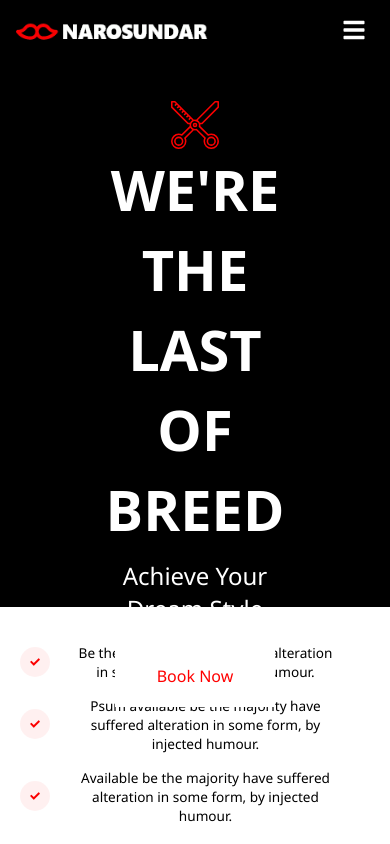
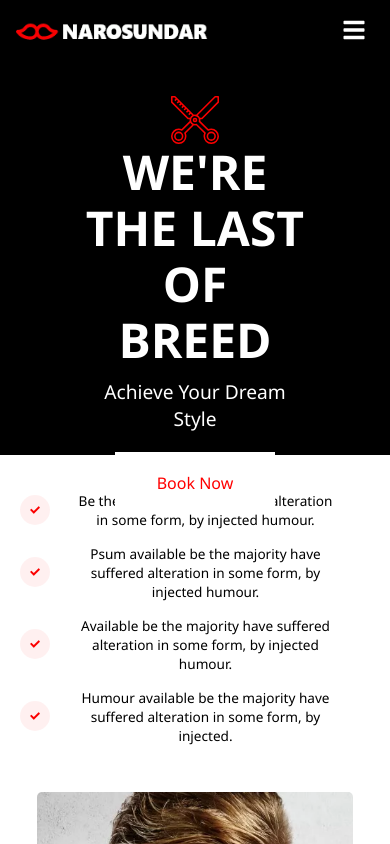
Before and after one commit to Whykay012/Barber-Project, a React (Vite) app: page / in a window 390 px wide. Shown: the top 844 px of the page. Built offline with nearby package versions, Linux system fonts and the light colour scheme; no server answers.

Commit message:
revert last update

```diff
--- a/src/pages/home/home.css
+++ b/src/pages/home/home.css
@@ -91,11 +91,11 @@
 
 @media screen and (max-width: 1260px) {
   .container h2 {
-    font-size: 3rem;
-    line-height: 3.5rem;
+    font-size: 3.7rem;
+    line-height: 4rem;
   }
   .container {
-    padding-bottom: 0rem;
+    margin-top: 1rem;
   }
 
   .home-header {
@@ -103,8 +103,7 @@
   }
 
   .heros-img {
-    height: 58vh;
-    width: 100%;
+    height: 80vh;
   }
   .heros-img img {
     height: 100%;
@@ -113,18 +112,13 @@
 }
 @media screen and (max-width: 960px) {
   .container h2 {
-    font-size: 2.5rem;
-    line-height: 3.3rem;
-  }
-  .container p {
-    font-size: 1rem;
+    font-size: 3rem;
+    line-height: 3.5rem;
   }
   .container {
     margin-top: 1rem;
-    padding: 3rem;
   }
   .container img {
-    margin-top: 0.3rem;
     width: 3rem;
   }
 
@@ -132,8 +126,8 @@
     height: fit-content;
   }
 
-  .heros-img {
-    height: 60vh;
+  .heros-img img {
+    width: 40rem;
   }
 }
 
@@ -142,7 +136,7 @@
     display: none;
   }
   .home-header {
-    height: 70vh;
+    height: 52vh;
     margin: 1rem;
   }
 }
@@ -156,16 +150,10 @@
   .container {
     max-width: 90%;
     align-items: center;
-    padding: 4rem 4rem 2rem;
   }
 
   .container h2 {
-    font-size: 3.5rem;
-    line-height: 5rem;
-  }
-
-  .container p {
-    font-size: 1.5rem;
+    font-size: 3rem;
   }
   .heros-img img {
     margin: auto;
```
